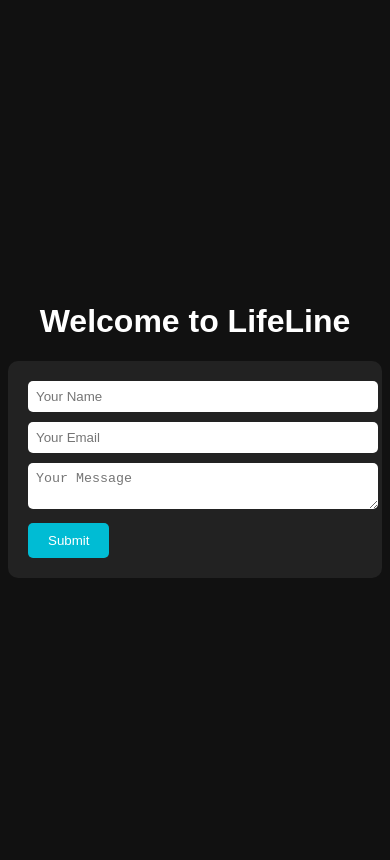
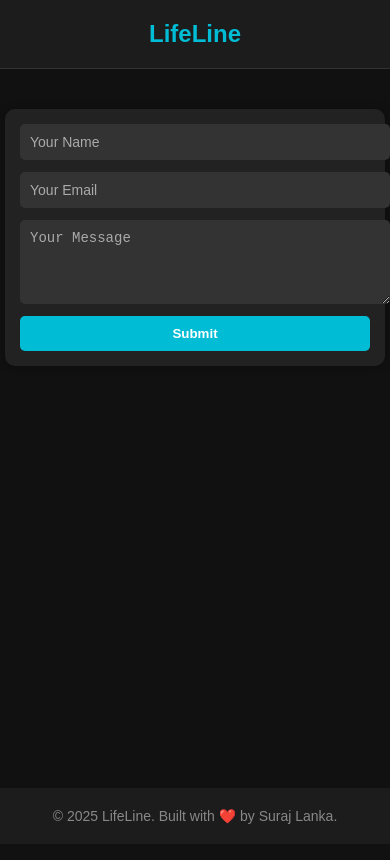
Before and after one commit to SurajLanka/lifeline-landing, a plain HTML site: page index.html in a window 390 px wide. Drawn offline with Linux system fonts and the light colour scheme.

Commit message:
Updated layout: added header, footer, and responsive design

```diff
--- a/index.html
+++ b/index.html
@@ -2,49 +2,117 @@
 <html lang="en">
 <head>
   <meta charset="UTF-8" />
-  <meta name="viewport" content="width=device-width, initial-scale=1.0"/>
+  <meta name="viewport" content="width=device-width, initial-scale=1.0" />
   <title>LifeLine – Mental Health Support</title>
   <style>
     body {
-      background: #111;
+      margin: 0;
+      font-family: Arial, sans-serif;
+      background-color: #111;
       color: #fff;
       display: flex;
       flex-direction: column;
+      min-height: 100vh;
+    }
+
+    header {
+      padding: 20px;
+      text-align: center;
+      background-color: #1c1c1c;
+      border-bottom: 1px solid #333;
+    }
+
+    header h1 {
+      color: #00bcd4;
+      margin: 0;
+      font-size: 32px;
+    }
+
+    main {
+      flex: 1;
+      display: flex;
+      flex-direction: column;
       align-items: center;
-      justify-content: center;
-      height: 100vh;
-      font-family: Arial, sans-serif;
+      padding: 40px 20px;
     }
+
     form {
       background: #222;
       padding: 20px;
       border-radius: 10px;
+      width: 100%;
+      max-width: 400px;
+      display: flex;
+      flex-direction: column;
+      gap: 12px;
+      box-shadow: 0 0 10px rgba(0,0,0,0.3);
     }
+
     input, textarea {
       width: 100%;
-      margin-bottom: 10px;
-      padding: 8px;
+      padding: 10px;
       border-radius: 5px;
       border: none;
+      background: #333;
+      color: white;
+      font-size: 14px;
     }
+
+    input::placeholder, textarea::placeholder {
+      color: #aaa;
+    }
+
     button {
       padding: 10px 20px;
       background: #00bcd4;
       border: none;
       border-radius: 5px;
-      color: #fff;
+      color: white;
+      font-weight: bold;
       cursor: pointer;
+      transition: background 0.3s ease;
+    }
+
+    button:hover {
+      background: #0097a7;
+    }
+
+    footer {
+      text-align: center;
+      padding: 20px;
+      font-size: 14px;
+      color: #888;
+      background-color: #1c1c1c;
+    }
+
+    @media (max-width: 500px) {
+      header h1 {
+        font-size: 24px;
+      }
+      form {
+        padding: 15px;
+      }
     }
   </style>
 </head>
 <body>
-  <h1>Welcome to LifeLine</h1>
-  <form onsubmit="handleSubmit(event)">
-    <input type="text" placeholder="Your Name" required />
-    <input type="email" placeholder="Your Email" required />
-    <textarea placeholder="Your Message" required></textarea>
-    <button type="submit">Submit</button>
-  </form>
+
+  <header>
+    <h1>LifeLine</h1>
+  </header>
+
+  <main>
+    <form onsubmit="handleSubmit(event)">
+      <input type="text" placeholder="Your Name" required />
+      <input type="email" placeholder="Your Email" required />
+      <textarea rows="4" placeholder="Your Message" required></textarea>
+      <button type="submit">Submit</button>
+    </form>
+  </main>
+
+  <footer>
+    © 2025 LifeLine. Built with ❤️ by Suraj Lanka.
+  </footer>
 
   <script>
     function handleSubmit(e) {
@@ -53,5 +121,6 @@
       e.target.reset();
     }
   </script>
+
 </body>
 </html>
```
Also changed, not shown: practice.html (added, +53 -0 lines).
